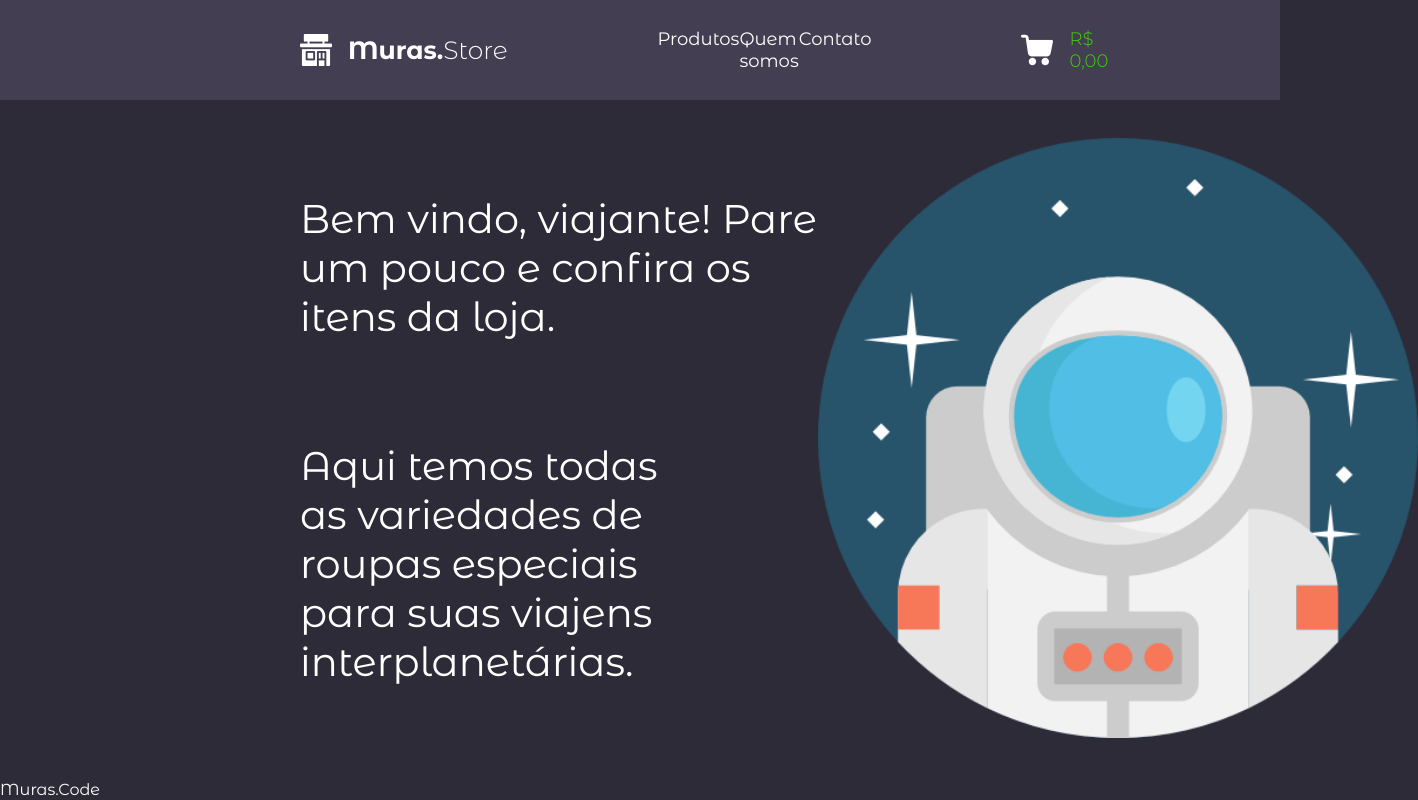
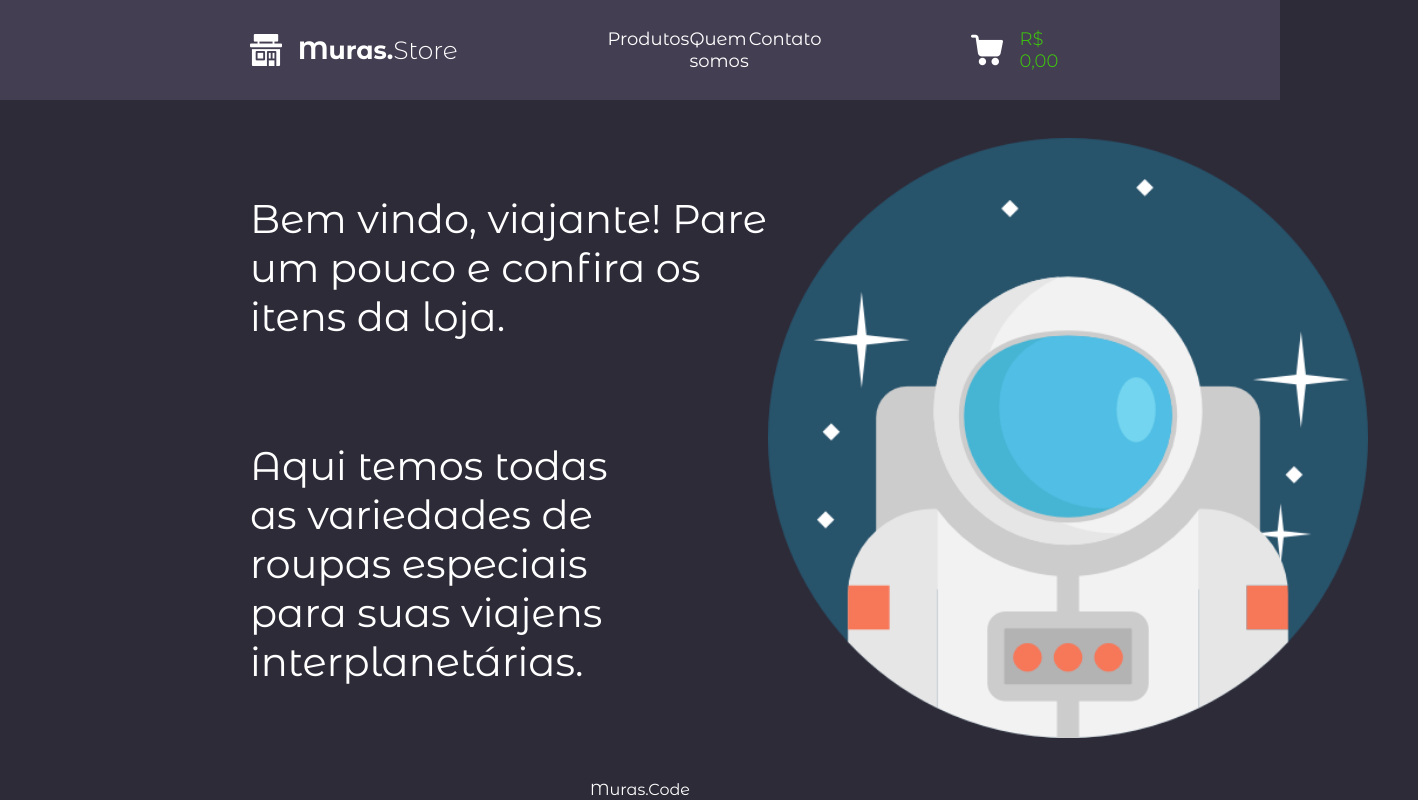
Before and after one commit to MuriloCC/Muras-Store, a plain HTML site: page views/Home-Page/index.html in a window 1280 px wide. Shown: the whole page, 1418 px wide, since content can reach past the window. Drawn offline with Linux system fonts and the light colour scheme.

Commit message:
view Home-Page

```diff
--- a/views/Home-Page/styles.css
+++ b/views/Home-Page/styles.css
@@ -30,7 +30,7 @@ header{
     width: 100%;
     height: 100px;
     background: var(--light-black);
-    padding: 0 300px 0 300px;
+    padding: 0 250px 0 250px;
 
     display: flex;
     align-items: center;
@@ -93,12 +93,12 @@ header #shopping-cart h2{
 }
 
 .container{
-    width: 100vw;
+    width: 100%;
     height: 85vh;
     display: flex;
     align-items: center;
     justify-content: space-between;
-    padding: 0 300px 0 300px;
+    padding: 0 250px 0 250px;
 }
 
 .container #text-section h2{
@@ -122,3 +122,7 @@ header #shopping-cart h2{
     width: 600px;
     height: 600px;
 }
+
+footer{
+    text-align: center;
+}
```
